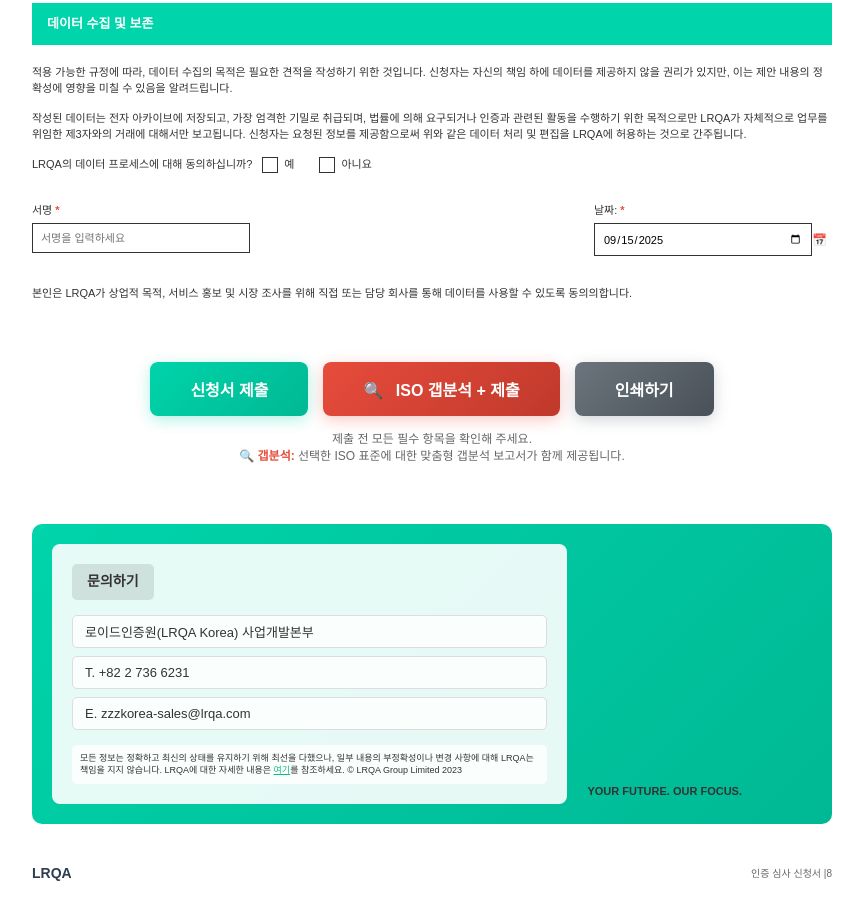
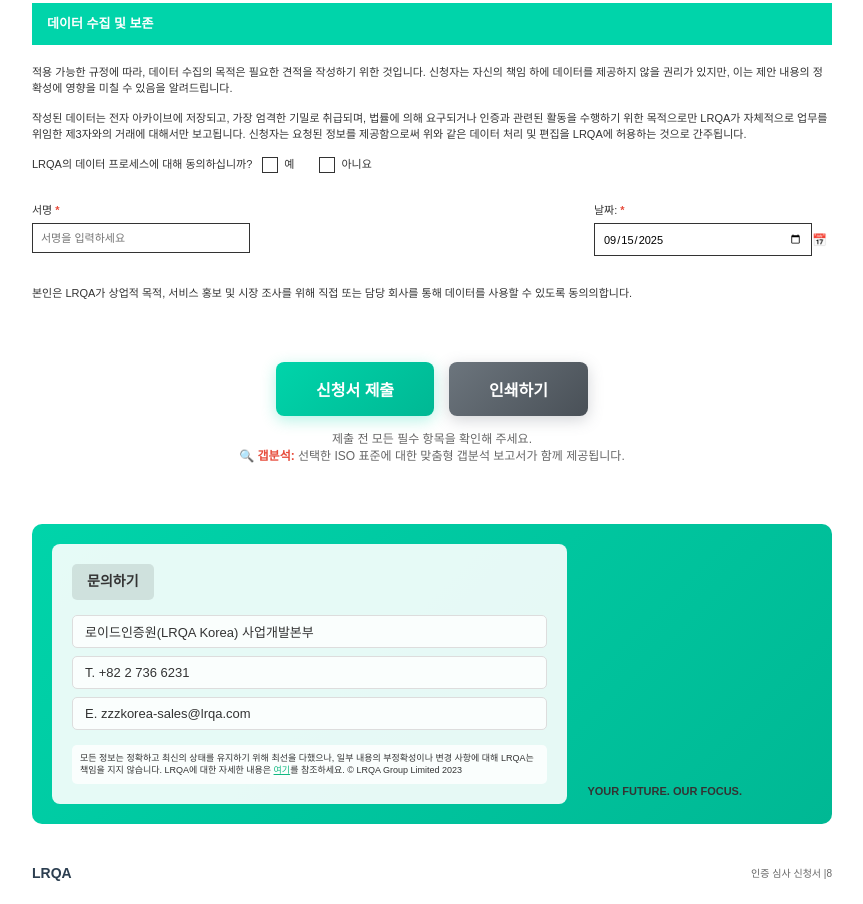
Before and after one commit to neod00/lrqa-iso-application, a website: page public/index.html in a window 1280 px wide. Shown: the part 5480-6384 px from the top of the page, without its empty margins (208-1071 px from the left). Drawn offline with Linux system fonts and the light colour scheme.

Commit message:
ISO 갭분석 + 제출 버튼 숨김 처리

```diff
--- a/public/index.html
+++ b/public/index.html
@@ -1683,7 +1683,7 @@
                     </button>
 
                     <button type="button" class="gap-analysis-btn" id="gapAnalysisBtn"
-                            style="background: linear-gradient(135deg, #e74c3c 0%, #c0392b 100%);
+                            style="display: none; background: linear-gradient(135deg, #e74c3c 0%, #c0392b 100%);
                                    color: white;
                                    border: none;
                                    padding: 15px 40px;
```
